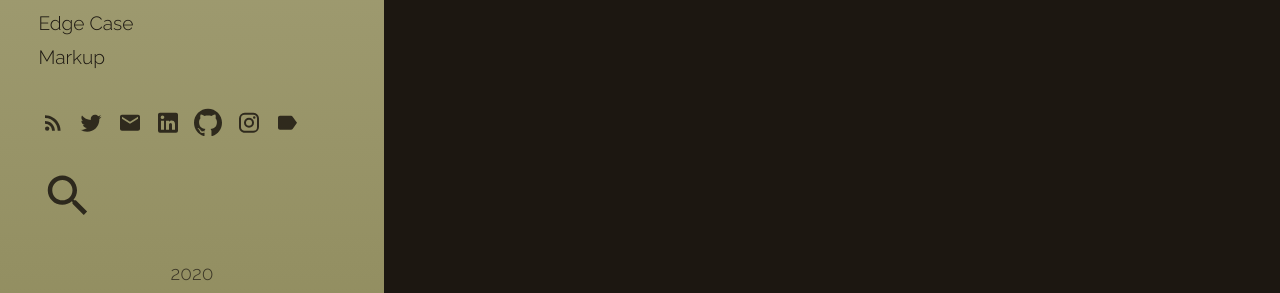
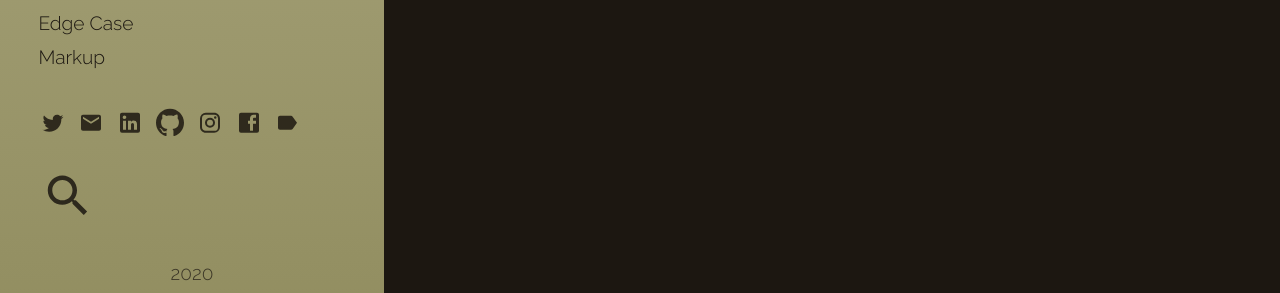
Before and after one commit to bronxi47/bowa, a Jekyll site: the page built from index.html, in a window 1280 px wide. Shown: the part 545-838 px from the top of the page. Built offline with Jekyll 4.4.1, drawn with Linux system fonts in a browser that asks for light colours; some web fonts are replaced; the list of posts is cut into pages by our own code.

Commit message:
Update sidebar-icon-links.html

```diff
--- a/_includes/sidebar-icon-links.html
+++ b/_includes/sidebar-icon-links.html
@@ -11,12 +11,6 @@
       {% include svg/download.svg %}
     </a>
   {% endif %}
-
-  <a id="subscribe-link"
-     class="icon" title="Subscribe" aria-label="Subscribe"
-     href="{{ site.feed.path | default: 'feed.xml' | relative_url }}">
-    {% include svg/feed.svg %}
-  </a>
 
   <a id="twitter-link"
      class="icon" title="Twitter" aria-label="Twitter"
@@ -46,6 +40,12 @@
      class="icon" title="Instagram" aria-label="Instagram"
      href="{{ site.instagram.url | relative_url }}">
     {% include svg/instagram.svg %}
+  </a>
+
+  <a id="facebook-link"
+     class="icon" title="Facebook" aria-label="Facebook"
+     href="{{ site.facebook.url | relative_url }}">
+    {% include svg/facebook.svg %}
   </a>
 
   {% comment %}
```
